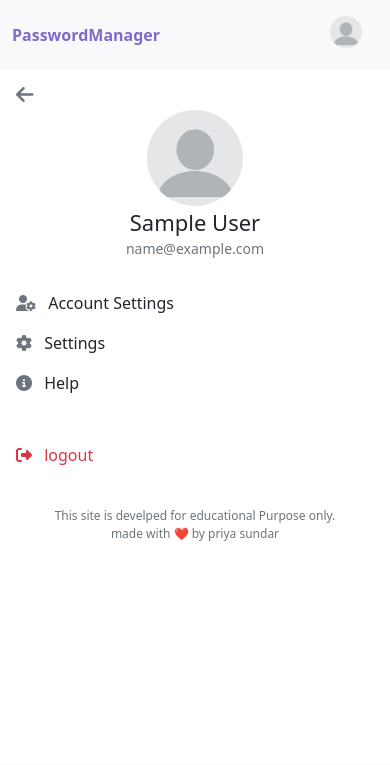
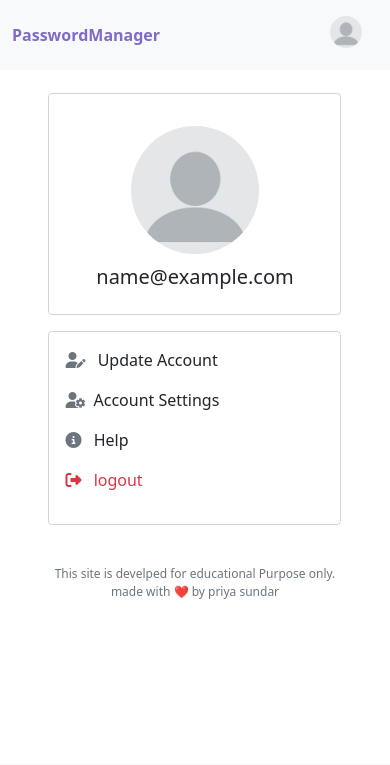
Before and after one commit to nicky1707/Djangoapp, a Django app: page /account/ in a window 390 px wide. Shown: the top 765 px of the page. Run offline with Django 4.2, Linux system fonts and the light colour scheme; the visitor is signed in with stand-in values (Sample User, id 1); some libraries are stand-ins or nearby versions.

Commit message:
Mobile view updated

```diff
--- a/base/templates/base/delete-user.html
+++ b/base/templates/base/delete-user.html
@@ -3,7 +3,7 @@
 {% include 'navbar.html' %}
 
 {% include 'sidebar.html' %}
-<div class="col-sm-10 offset-sm-2 col-10 offset-1" >
+<div class="col-sm-10 offset-sm-2 col-12" >
   <div class="container d-flex justify-content-center" style="margin-top: 4rem; padding-top:2rem;">
         <div class="card text-center col-lg-8 col-10">
             <div class="card-header text-danger">
--- a/base/templates/base/menu.html
+++ b/base/templates/base/menu.html
@@ -4,9 +4,8 @@
 {% include 'sidebar.html' %}
 
 <!-- large screen -->
-<div class="col-lg-10 offset-lg-2 col-md-9 offset-md-3 col-10 offset-2 d-none d-sm-block" >
-
-    <div class="col-lg-6 offset-lg-3 justify-content-between d-none d-sm-block card-body " style="margin-top: 3.8rem; padding-top:2rem;">
+<div class="col-lg-10 offset-lg-2 col-md-9 offset-md-3 col-10 offset-1" >
+    <div class="col-lg-6 offset-lg-3 col-12justify-content-between card-body " style="margin-top: 3.8rem; padding-top:2rem;">
         <div class="d-flex flex-column form-control" style="padding-top:2rem;">
             <div class="col-8 offset-2 avatar avatar--large active d-flex align-items-center flex-column ">
                 <img src="{{request.user.avatar.url}}" alt="">
@@ -32,7 +31,7 @@
 
 </div>
 <!-- mobile -->
-<div class="d-block d-sm-none col-12">
+<!-- <div class="d-block d-sm-none col-12">
     <div class="d-flex flex-column" style="margin-top:2rem; padding-top:2rem;">
         <div class="d-flex mt-3 ms-3 fs-5" >
             <div><a href="{{request.META.HTTP_REFERER}}"><i class="fa-solid fa-arrow-left text-muted"></i></a></div>
@@ -62,7 +61,7 @@
             <a class="text-danger" href="{% url 'logout' %}"> <i class="fa-solid fa-right-from-bracket pe-2"></i> logout</a>
         </div>
     </div>
-</div>
+</div> -->
 
 {% include 'footer.html' %}
 {% include 'footer-navbar.html' %}
--- a/base/templates/base/settings.html
+++ b/base/templates/base/settings.html
@@ -41,8 +41,8 @@
         </div>
     </div>
     <div class="mt-3 p-3 card">
-        <div class="text-danger">
-            <a href="{% url 'delete-user' request.user.id %}" ><i class="fa-solid text-muted fa-user-xmark pe-3"></i> Delete my account</a>
+        <div class="">
+            <a class="text-danger" href="{% url 'delete-user' request.user.id %}" ><i class="fa-solid text-muted fa-user-xmark pe-3"></i> Delete my account</a>
         </div>
     </div>
 
```
